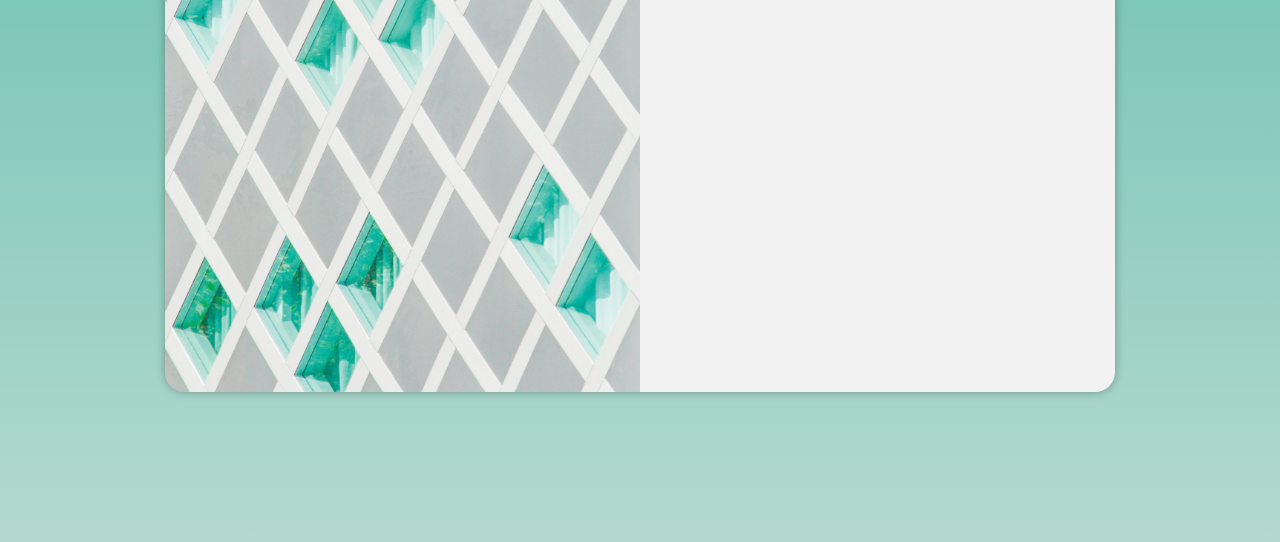
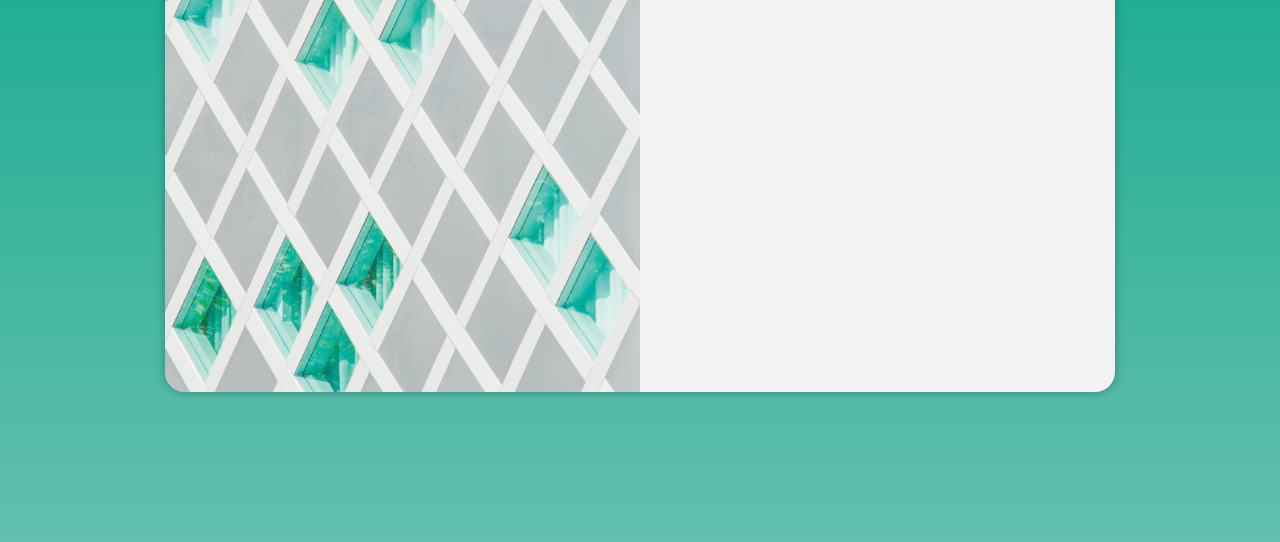
Before and after one commit to gabrielvsabreu/projeto-login, a plain HTML site: page index.html in a window 1280 px wide. Shown: the part 258-800 px from the top of the page. Drawn offline with Linux system fonts and the light colour scheme.

Commit message:
atualizações video 42

```diff
--- a/estilos/media-query.css
+++ b/estilos/media-query.css
@@ -17,7 +17,7 @@ telas grandes: acima de 1201px;
 @media screen and (min-width: 769px) and (max-width: 992px) /* Tablet */ {
 
     body {
-        background-image: linear-gradient(to top, #B4D9CE, #63BFAE);
+        background-image: linear-gradient(to top, #63BFAE, #03A688);
     }
 
     section#login {
@@ -39,7 +39,7 @@ telas grandes: acima de 1201px;
 @media screen and (min-width: 992px) /* Notebooks, Desktops e Telas grandes */ {
 
     body {
-        background-image: linear-gradient(to top, #B4D9CE, #63BFAE);
+        background-image: linear-gradient(to top, #63BFAE, #03A688);
     }
 
     section#login {
--- a/estilos/style.css
+++ b/estilos/style.css
@@ -10,7 +10,7 @@
 }
 
 body, html {
-    background-color: #63BFAE;
+    background-color: #03A688;
     height: 100%;
     width: 100%;
 }
```
